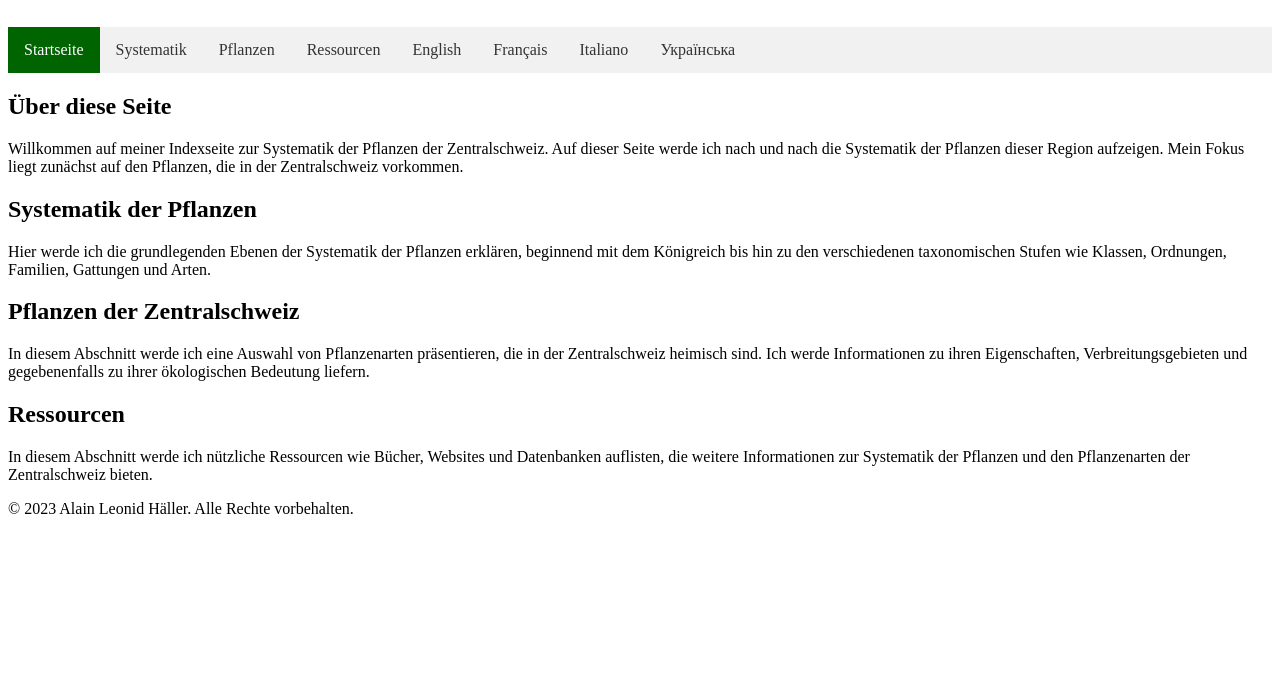
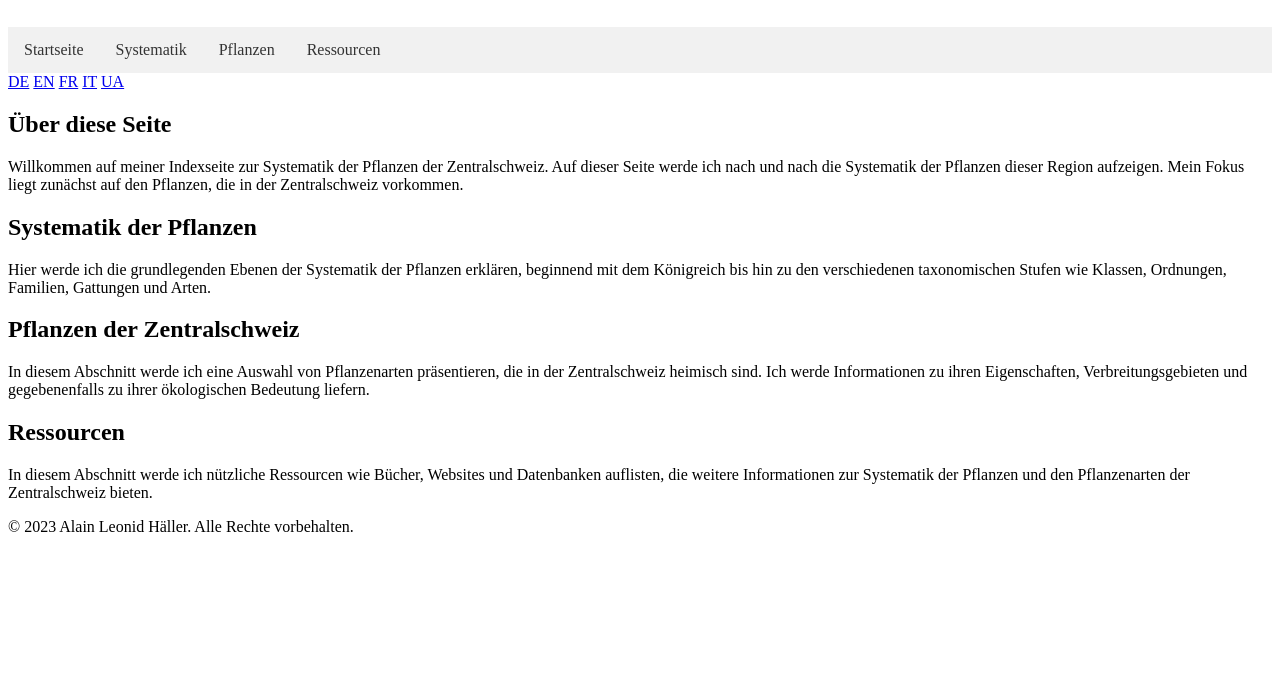
Before and after one commit to naturetraveller/plantWiki, a plain HTML site: page index.html in a window 1280 px wide. Shown: the part 101-800 px from the top of the page. Drawn offline with Linux system fonts and the light colour scheme.

Commit message:
Update index.html

```diff
--- a/index.html
+++ b/index.html
@@ -5,7 +5,6 @@
   <meta name="viewport" content="width=device-width, initial-scale=1.0">
   <title>Systematik der Pflanzen der Zentralschweiz</title>
   <link href="style.css" rel="stylesheet" type="text/css" media="all">
-  <script src="LanguagesJS.js"></script>
 </head>
 <body>
   <header>
@@ -17,10 +16,14 @@
     <a href="#systematics">Systematik</a>
     <a href="#plants">Pflanzen</a>
     <a href="#resources">Ressourcen</a>
-    <a href="index_en.html">English</a>
-    <a href="index_fr.html">Français</a>
-    <a href="index_it.html">Italiano</a>
-    <a href="index_uk.html">Українська</a>
+  </nav>
+
+  <nav class="language-navbar">
+    <a class="active" href="index.html">DE</a>
+    <a href="index_en.html">EN</a>
+    <a href="index_fr.html">FR</a>
+    <a href="index_it.html">IT</a>
+    <a href="index_uk.html">UA</a>
   </nav>
 
   <section id="home">
@@ -46,5 +49,7 @@
   <footer>
     <p>&copy; 2023 Alain Leonid Häller. Alle Rechte vorbehalten.</p>
   </footer>
+
+  <script src="LanguagesJS.js"></script>
 </body>
 </html>
```
